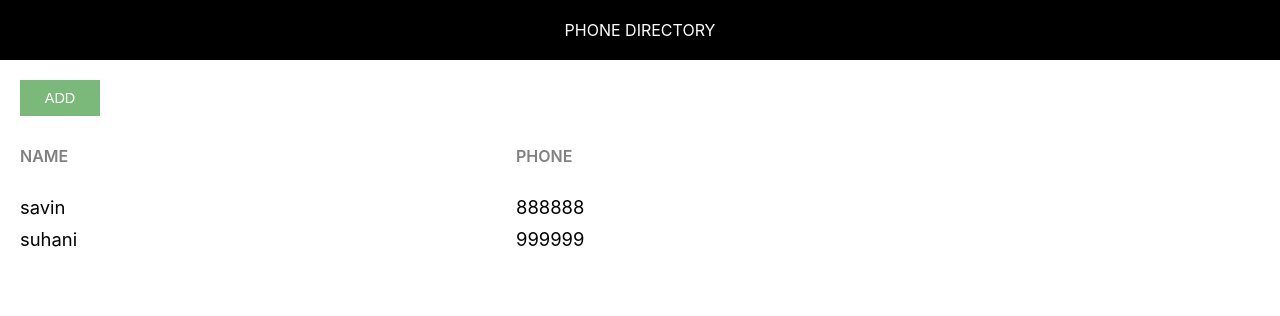
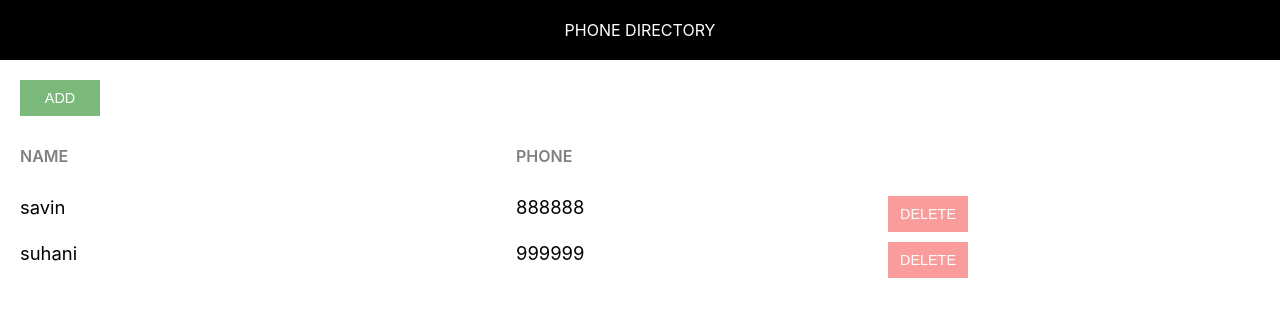
Before and after one commit to savinngr/phone-directory, a React (Create React App) app: page / in a window 1280 px wide. Shown: the top 316 px of the page. Built offline with nearby package versions, Linux system fonts and the light colour scheme.

Commit message:
Added ‘Delete’ button

```diff
--- a/src/App.css
+++ b/src/App.css
@@ -42,3 +42,8 @@
     color: #808080;
     text-transform: uppercase;
 }
+
+.delete-btn{
+    background-color: #fa9c9c;
+    color: white;
+}
--- a/src/App.js
+++ b/src/App.js
@@ -34,6 +34,9 @@ class App extends Component {
                 return <div key={subs.id} className="grid-container">
                 <span className="grid-item">{subs.name}</span>
                 <span className="grid-item">{subs.number}</span>
+                <span className="grid-item action-btn-container">
+                  <button className="custom-btn delete-btn"> Delete </button>
+                </span>
               </div>
           })
         }
```
